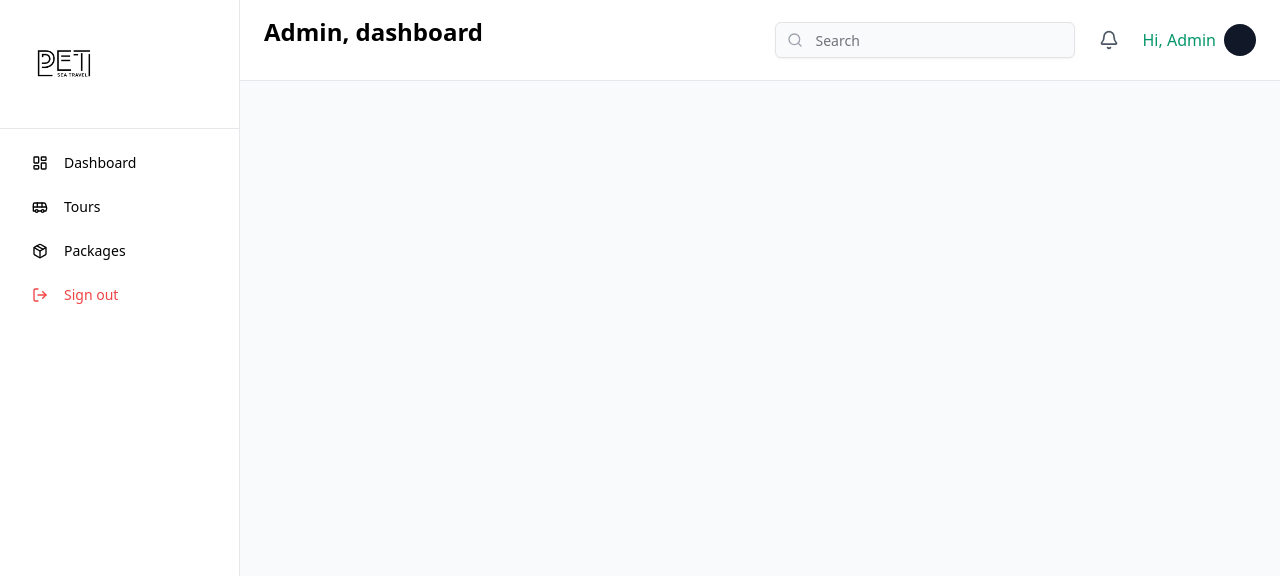
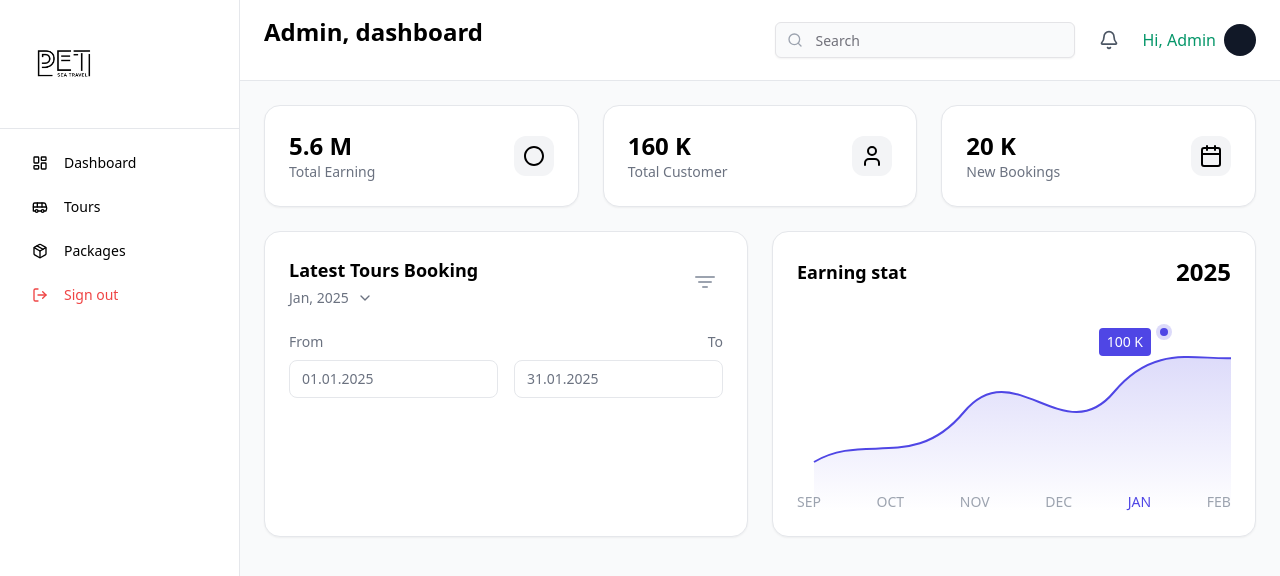
Before and after one commit to ProjectGroup2t2/PET-travel, a Next.js app in the folder Client/: page /admin in a window 1280 px wide. Shown: the top 576 px of the page. Built offline with nearby package versions, Linux system fonts and the light colour scheme; a web font is replaced by a local one.

Commit message:
add admin dashboard

```diff
--- a/Client/src/app/admin/page.jsx
+++ b/Client/src/app/admin/page.jsx
@@ -1,12 +1,167 @@
 "use client"
 
+import { useState } from "react"
+import { Calendar, User, MoreVertical, ChevronDown } from "lucide-react"
 import { AdminHeader } from "@/components/ui/admin/header"
+import { Button } from "@/components/ui/button"
 
 export default function AdminDashboard() {
+  const [dateRange, setDateRange] = useState({
+    from: "01.01.2025",
+    to: "31.01.2025",
+  })
+
   return (
-    <div className="flex-1">
+    <div className="flex-1 bg-gray-50">
       <AdminHeader />
 
+      <div className="p-6 space-y-6">
+
+        <div className="grid grid-cols-3 gap-6">
+          <div className="bg-white p-6 rounded-2xl border shadow-sm">
+            <div className="flex justify-between items-center">
+              <div>
+                <p className="text-2xl font-semibold">5.6 M</p>
+                <p className="text-gray-500 text-sm">Total Earning</p>
+              </div>
+              <div className="p-2 bg-gray-100 rounded-xl">
+                <svg className="h-6 w-6" viewBox="0 0 24 24">
+                  <path
+                    fill="currentColor"
+                    d="M12 2C6.48 2 2 6.48 2 12s4.48 10 10 10 10-4.48 10-10S17.52 2 12 2zm0 18c-4.41 0-8-3.59-8-8s3.59-8 8-8 8 3.59 8 8-3.59 8-8 8z"
+                  />
+                </svg>
+              </div>
+            </div>
+          </div>
+
+          <div className="bg-white p-6 rounded-2xl border shadow-sm">
+            <div className="flex justify-between items-center">
+              <div>
+                <p className="text-2xl font-semibold">160 K</p>
+                <p className="text-gray-500 text-sm">Total Customer</p>
+              </div>
+              <div className="p-2 bg-gray-100 rounded-xl">
+                <User className="h-6 w-6" />
+              </div>
+            </div>
+          </div>
+
+          <div className="bg-white p-6 rounded-2xl border shadow-sm">
+            <div className="flex justify-between items-center">
+              <div>
+                <p className="text-2xl font-semibold">20 K</p>
+                <p className="text-gray-500 text-sm">New Bookings</p>
+              </div>
+              <div className="p-2 bg-gray-100 rounded-xl">
+                <Calendar className="h-6 w-6" />
+              </div>
+            </div>
+          </div>
+        </div>
+
+
+        <div className="grid grid-cols-2 gap-6">
+
+          <div className="bg-white p-6 rounded-2xl border shadow-sm">
+            <div className="flex justify-between items-center mb-6">
+              <div className="space-y-1">
+                <h2 className="text-lg font-semibold">Latest Tours Booking</h2>
+                <div className="flex items-center text-sm text-gray-500">
+                  <button className="flex items-center gap-2">
+                    Jan, 2025 <ChevronDown className="h-4 w-4" />
+                  </button>
+                </div>
+              </div>
+              <Button variant="ghost" size="icon" className="text-gray-400">
+                <svg width="24" height="24" viewBox="0 0 24 24" fill="none" xmlns="http://www.w3.org/2000/svg">
+                  <path d="M3 7H21" stroke="currentColor" strokeWidth="2" strokeLinecap="round" />
+                  <path d="M6 12H18" stroke="currentColor" strokeWidth="2" strokeLinecap="round" />
+                  <path d="M10 17H14" stroke="currentColor" strokeWidth="2" strokeLinecap="round" />
+                </svg>
+              </Button>
+            </div>
+
+            <div className="space-y-2 text-sm text-gray-500 mb-4">
+              <div className="flex justify-between">
+                <span>From</span>
+                <span>To</span>
+              </div>
+              <div className="flex gap-4">
+                <input
+                  type="text"
+                  value={dateRange.from}
+                  onChange={(e) => setDateRange((prev) => ({ ...prev, from: e.target.value }))}
+                  className="bg-white border rounded-lg px-3 py-2 w-full"
+                />
+                <input
+                  type="text"
+                  value={dateRange.to}
+                  onChange={(e) => setDateRange((prev) => ({ ...prev, to: e.target.value }))}
+                  className="bg-white border rounded-lg px-3 py-2 w-full"
+                />
+              </div>
+            </div>
+
+            <div className="space-y-4">
+
+
+            </div>
+          </div>
+
+
+          <div className="bg-white p-6 rounded-2xl border shadow-sm">
+            <div className="flex justify-between items-center mb-6">
+              <h2 className="text-lg font-semibold">Earning stat</h2>
+              <p className="text-2xl font-bold">2025</p>
+            </div>
+
+            <div className="relative h-[200px] w-full">
+
+              <svg className="w-full h-full" viewBox="0 0 400 200" fill="none" xmlns="http://www.w3.org/2000/svg">
+
+                <defs>
+                  <linearGradient id="line-gradient" x1="0" y1="0" x2="0" y2="1">
+                    <stop offset="0%" stopColor="#4F46E5" stopOpacity="0.2" />
+                    <stop offset="100%" stopColor="#4F46E5" stopOpacity="0" />
+                  </linearGradient>
+                </defs>
+
+
+                <path
+                  d="M0 150 C50 120, 100 160, 150 100 C200 40, 250 140, 300 80 C350 20, 400 60, 450 40 L450 200 L0 200 Z"
+                  fill="url(#line-gradient)"
+                />
+
+
+                <path
+                  d="M0 150 C50 120, 100 160, 150 100 C200 40, 250 140, 300 80 C350 20, 400 60, 450 40"
+                  stroke="#4F46E5"
+                  strokeWidth="2"
+                  fill="none"
+                />
+
+
+                <circle cx="350" cy="20" r="4" fill="#4F46E5" />
+                <circle cx="350" cy="20" r="8" fill="#4F46E5" fillOpacity="0.2" />
+              </svg>
+
+
+              <div className="absolute bottom-0 left-0 right-0 flex justify-between text-sm text-gray-400">
+                <span>SEP</span>
+                <span>OCT</span>
+                <span>NOV</span>
+                <span>DEC</span>
+                <span className="text-indigo-600 font-medium">JAN</span>
+                <span>FEB</span>
+              </div>
+
+
+              <div className="absolute top-4 right-20 bg-indigo-600 text-white px-2 py-1 rounded text-sm">100 K</div>
+            </div>
+          </div>
+        </div>
+      </div>
     </div>
   )
 }
```
